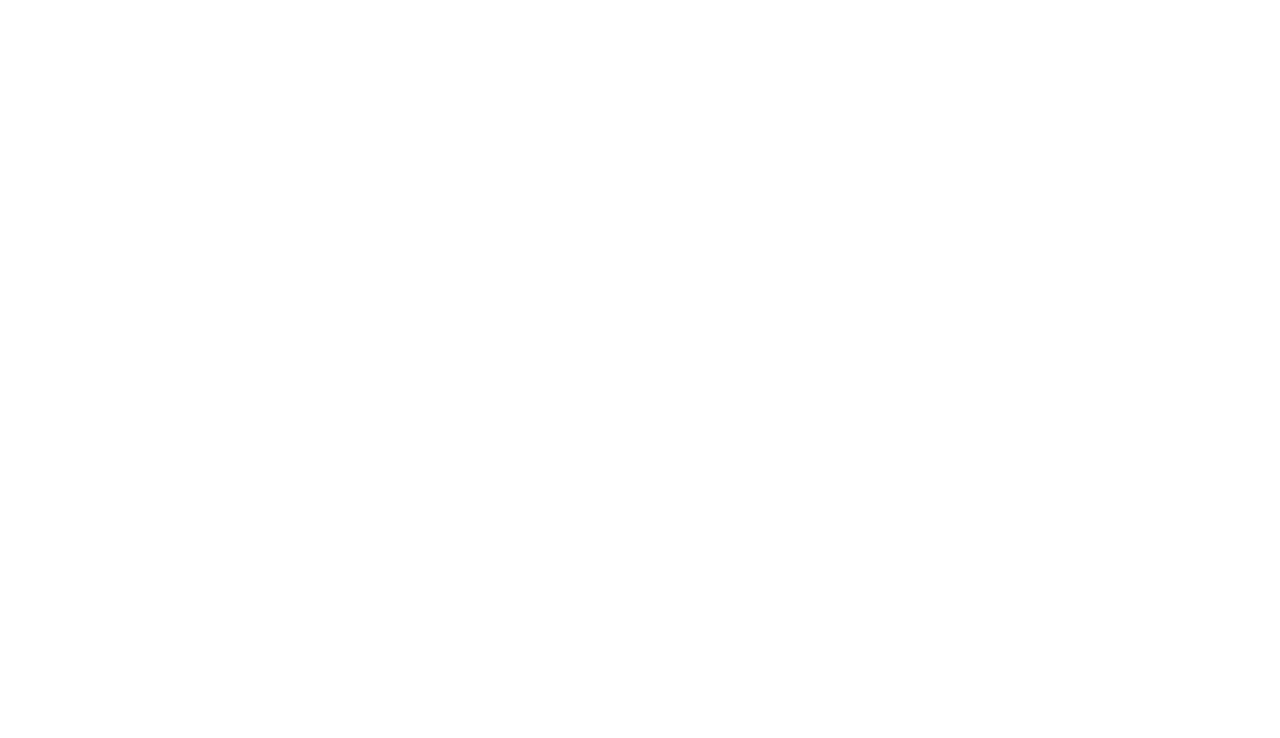
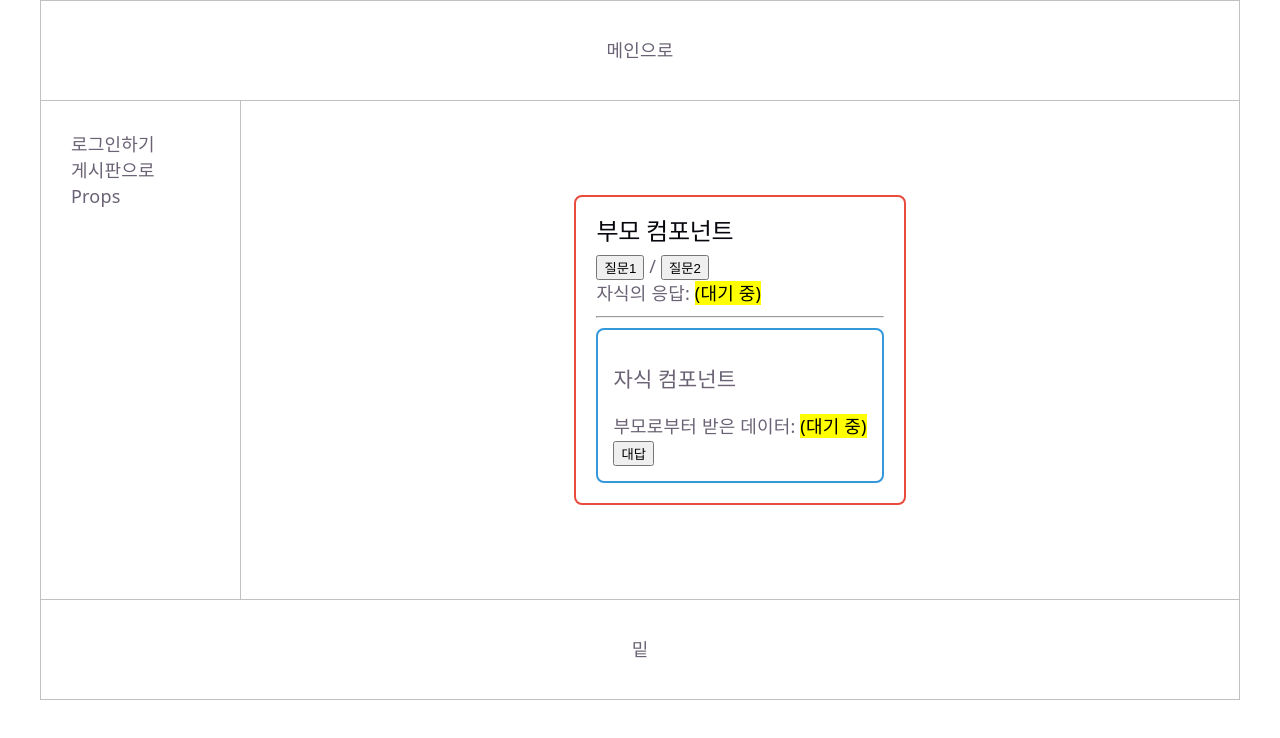
Before and after one commit to CHY-30/homeFp, a React (Vite) app: page /Props in a window 1280 px wide. Before the commit this address had no page. Shown: the top 738 px of the page. Built offline with nearby package versions, Linux system fonts and the light colour scheme.

Commit message:
props
맛만 봄

```diff
--- a/src/App.tsx
+++ b/src/App.tsx
@@ -10,6 +10,7 @@
 import Login from "./pages/member/login";
 import Join from "./pages/member/join";
 import AuthGuard from './store/useAuthPage';
+import Props from './pages/props';
 
 export default function App() {
   return (
@@ -31,6 +32,10 @@
           </Route>
         </Route>
 
+        <Route element={<Layout />}>
+        <Route path="/Props" element={<Props />} />
+        </Route>
+
       </Routes>
     </BrowserRouter>
   );
--- a/src/layout/layout.tsx
+++ b/src/layout/layout.tsx
@@ -28,6 +28,7 @@
               <div><Link to="/Login">로그인하기</Link></div>
             )}
             <div><Link to="/BoardList">게시판으로</Link></div>
+            <div><Link to="/Props">Props</Link></div>
           </div>
         </aside>
 
--- /dev/null
+++ b/src/pages/props.tsx
@@ -0,0 +1,47 @@
+import { useState } from 'react';
+
+interface ChildProps {
+    chType: string;
+    onplay: (val: string) => void;
+  }
+
+function ChildComponent({ chType, onplay }: ChildProps) {
+  return (
+    <div style={{ border: '2px solid #3498db', padding: '15px', marginTop: '10px', borderRadius: '8px' }}>
+      <h3>자식 컴포넌트</h3>
+      <p>부모로부터 받은 데이터: <mark>{chType}</mark></p>
+      {chType === "밥먹었니?" ? (
+        <button onClick={() => onplay("많이 먹었어요.")}>대답</button>
+      ) : (
+        <button onClick={() => onplay("공부 다 했어요!")}>대답</button>
+      )}
+    </div>
+  );
+}
+
+export default function ParentComponent() {
+  const [parentData, setParentData] = useState("(대기 중)");
+  const [childData, setChildData] = useState("(대기 중)");
+
+  const mq = (aa: any) =>{
+    if(aa === "a"){setParentData("공부중이니?");setChildData("(대기 중)");}
+    if(aa === "b"){setParentData("밥먹었니?");setChildData("(대기 중)");}
+  }
+
+  return (
+    <div style={{ border: '2px solid #e74c3c', padding: '20px', borderRadius: '8px', maxWidth: '400px' }}>
+      <h2>부모 컴포넌트</h2>
+      <button onClick={() => mq("a")}>질문1</button>
+      <span> / </span>
+      <button onClick={() => mq("b")}>질문2</button>
+      <p>자식의 응답: <mark>{childData}</mark></p>
+      <hr />
+
+      {/* 자식 컴포넌트 사용 */}
+      <ChildComponent
+        chType={parentData}
+        onplay={(val) => setChildData(val)}
+      />
+    </div>
+  );
+}
```
